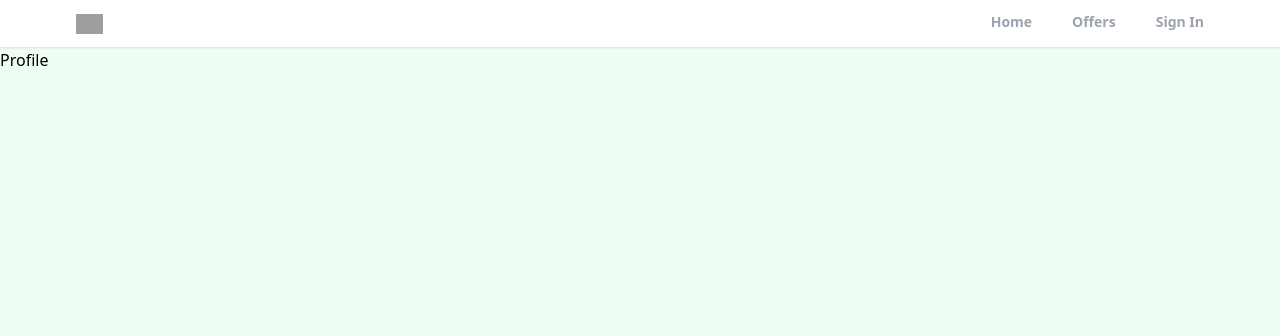
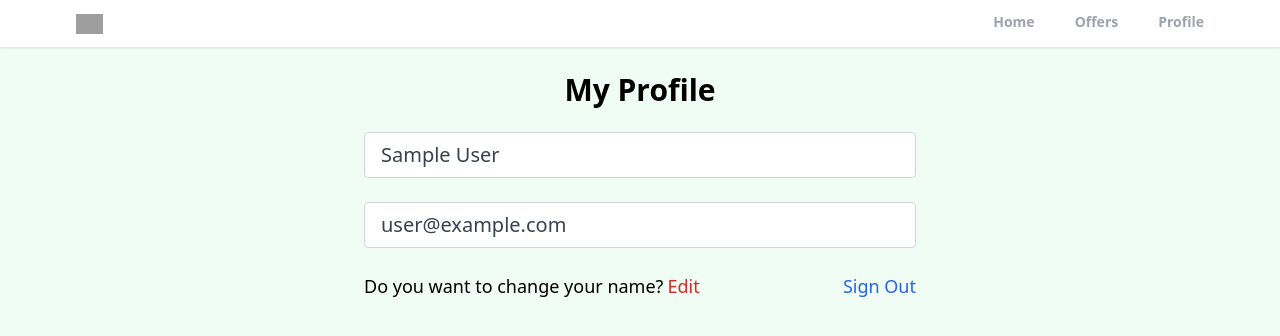
Before and after one commit to franciscusagnew/realtor_react_firebase_proj, a React (Create React App) app in the folder realtor-clone/: page /profile in a window 1280 px wide. Shown: the top 336 px of the page. Built offline with nearby package versions, Linux system fonts and the light colour scheme; no server answers; sample sign-in values are in the browser's storage; grey boxes are pictures that could not be loaded.

Commit message:
Added PrivateRoute and custom hook for Profile page and logging out

```diff
--- /dev/null
+++ b/package.json
@@ -0,0 +1,5 @@
+{
+  "dependencies": {
+    "firebase": "^11.0.1"
+  }
+}
--- a/realtor-clone/src/App.js
+++ b/realtor-clone/src/App.js
@@ -1,10 +1,11 @@
 import { BrowserRouter as Router, Routes, Route } from "react-router-dom"
 import Home from "./pages/Home";
+import Profile from "./pages/Profile";
+import SignIn from "./pages/SignIn";
+import SignUp from "./pages/SignUp";
+import PrivateRoute from "./components/PrivateRoute";
+import ForgotPassword from "./pages/ForgotPassword";
 import Offers from "./pages/Offers";
-import ForgotPassword from "./pages/ForgotPassword";
-import Profile from "./pages/Profile";
-import SignUp from "./pages/SignUp";
-import SignIn from "./pages/SignIn";
 import Header from "./components/Header";
 import { ToastContainer } from "react-toastify";
 import "react-toastify/dist/ReactToastify.css";
@@ -13,14 +14,16 @@ function App() {
     return (
 			<>
 				<Router>
-                <Header/>
+					<Header />
 					<Routes>
-                    <Route path='/' element={<Home/>} />
-                    <Route path='/profile' element={<Profile/>} />
-                    <Route path='/sign-in' element={<SignIn/>} />
-                    <Route path='/sign-up' element={<SignUp/>} />
-                    <Route path='/forgot-password' element={<ForgotPassword/>} />
-                    <Route path='/offers' element={<Offers/>} />
+						<Route path="/" element={<Home />} />
+						<Route path="/profile" element={<PrivateRoute />}>
+							<Route path="/profile" element={<Profile />} />
+						</Route>
+						<Route path="/sign-in" element={<SignIn />} />
+						<Route path="/sign-up" element={<SignUp />} />
+						<Route path="/forgot-password" element={<ForgotPassword />} />
+						<Route path="/offers" element={<Offers />} />
 					</Routes>
 				</Router>
 				<ToastContainer
--- a/realtor-clone/src/components/Header.jsx
+++ b/realtor-clone/src/components/Header.jsx
@@ -1,9 +1,22 @@
-import React from 'react'
-import { useLocation, useNavigate } from 'react-router';
+import { useEffect, useState } from "react";
+import { useLocation, useNavigate } from "react-router-dom";
+import { getAuth, onAuthStateChanged } from "firebase/auth";
 
 export default function Header() {
-    const location = useLocation()
-    const navigate = useNavigate()
+	const [pageState, setPageState] = useState("Sign In");
+	const location = useLocation();
+	const navigate = useNavigate();
+	const auth = getAuth();
+
+	useEffect(() => {
+		onAuthStateChanged(auth, (user) => {
+			if (user) {
+				setPageState("Profile");
+			} else {
+				setPageState("Sign In");
+			}
+		});
+	}, [auth]);
 
 	// console.log(location.pathname)
 	function pathMatchRoute(route) {
@@ -12,7 +25,7 @@ export default function Header() {
 		}
 	}
 	return (
-			<div className="bg-white border-b shadow-sm sticky top-0 z-50">
+		<div className="bg-white border-b shadow-sm sticky top-0 z-40">
 			<header className="flex justify-between items-center px-3 max-w-6xl mx-auto">
 				<div>
 					<img
@@ -42,11 +55,12 @@ export default function Header() {
 						</li>
 						<li
 							className={`cursor-pointer py-3 text-sm font-semibold text-gray-400 border-b-[3px] border-b-transparent ${
-									pathMatchRoute("/sign-in") && "text-black border-b-red-500"
+								(pathMatchRoute("/sign-in") || pathMatchRoute("/profile")) &&
+								"text-black border-b-red-500"
 							}`}
-								onClick={() => navigate("/sign-in")}
+							onClick={() => navigate("/profile")}
 						>
-								Sign In
+							{pageState}
 						</li>
 					</ul>
 				</div>
--- /dev/null
+++ b/realtor-clone/src/components/PrivateRoute.jsx
@@ -0,0 +1,14 @@
+import React from "react";
+import { Navigate, Outlet } from "react-router";
+import {useAuthStatus} from "../hooks/useAuthStatus";
+
+export default function PrivateRoute() {
+    // const loggedIn = false;
+    const { loggedIn, loading } = useAuthStatus();
+
+    if (loading) {
+        return <h3>Loading...</h3>
+    }
+
+    return loggedIn ? <Outlet/> : <Navigate to="/sign-in"/>;
+}
--- a/realtor-clone/src/components/Toast.jsx
+++ /dev/null
@@ -1,14 +0,0 @@
-import { ToastContainer, toast } from "react-toastify";
-import "react-toastify/dist/ReactToastify.css";
-
-import React from 'react'
-
-export default function Toast() {
-    const notify = () => toast("Wow so easy!");
-    return (
-        <div>
-            <button onClick={notify}>Notify!</button>
-            <ToastContainer />
-        </div>
-    );
-}
--- /dev/null
+++ b/realtor-clone/src/hooks/useAuthStatus.jsx
@@ -0,0 +1,19 @@
+import { useEffect, useState } from "react";
+import { getAuth, onAuthStateChanged } from "firebase/auth";
+
+export function useAuthStatus() {
+    const [loggedIn, setLoggedIn] = useState(false);
+    const [loading, setLoading] = useState(true);
+
+    useEffect(() => {
+        const auth = getAuth()
+        onAuthStateChanged(auth, (user) => {
+            if (user) {
+                setLoggedIn(true);
+            }
+            setLoading(false);
+        });
+    }, []);
+
+	return {loggedIn, loading};
+}
--- a/realtor-clone/src/pages/ForgotPassword.jsx
+++ b/realtor-clone/src/pages/ForgotPassword.jsx
@@ -1,13 +1,27 @@
-import React, { useState } from "react";
+import { getAuth, sendPasswordResetEmail } from "firebase/auth";
+import { useState } from "react";
 import { Link } from "react-router-dom";
+import { toast } from "react-toastify";
 import OAuth from "../components/OAuth";
 
 export default function ForgotPassword() {
-	const [email, setEmail] = useState('');
+	const [email, setEmail] = useState("");
 
 	function onChange(e) {
 		// console.log(e.target.value);
 		setEmail(e.target.value);
+	}
+
+	async function onSubmit(e) {
+		e.preventDefault();
+		try {
+			const auth = getAuth();
+			await sendPasswordResetEmail(auth, email);
+			// console.log("Reset password email was sent.");
+			toast.success("Reset password email was sent.");
+		} catch (e) {
+			toast.error("Could not send reset password!");
+		}
 	}
 
 	return (
@@ -22,7 +36,7 @@ export default function ForgotPassword() {
 					/>
 				</div>
 				<div className="w-full md:w-[67%] lg:w-[40%] lg:ml-20">
-					<form>
+					<form onSubmit={onSubmit}>
 						<input
 							className="w-full px-4 py-2 text-xl text-gray-700 bg-white border-grey-300 rounded transition ease-in-out mb-6"
 							type="email"
--- a/realtor-clone/src/pages/Profile.jsx
+++ b/realtor-clone/src/pages/Profile.jsx
@@ -1,7 +1,60 @@
-import React from 'react'
+import { useState } from "react";
+import { getAuth } from "firebase/auth";
+import { useNavigate } from "react-router";
 
 export default function Profile() {
-  return (
-    <div>Profile</div>
-  )
+    const auth = getAuth();
+    const navigate = useNavigate();
+
+	const [formData, setFormData] = useState({
+		// name: "Franciscus Agnew",
+		// email: "franciscusagnew@gmail.com",
+		name: auth.currentUser.displayName,
+		email: auth.currentUser.email,
+	});
+    const { name, email } = formData;
+
+    function onLogout() {
+        auth.signOut();
+        navigate("/");
+    }
+
+	return (
+		<>
+			<section className="max-w-6xl mx-auto flex justify-center items-center flex-col">
+				<h1 className="text-3xl text-center mt-6 font-bold">My Profile</h1>
+				<div className="w-full md:w-[50%] mt-6 px-3">
+					<form>
+						<input
+							className="mb-6 w-full px-4 py-2 text-xl text-gray-700 bg-white border border-gray-300 rounded transition ease-in-out"
+							type="text"
+							id="name"
+							value={name}
+							disabled
+						/>
+
+						<input
+							className="mb-6 w-full px-4 py-2 text-xl text-gray-700 bg-white border border-gray-300 rounded transition ease-in-out"
+							type="email"
+							id="email"
+							value={email}
+							disabled
+						/>
+
+						<div className="flex justify-between whitespace-nowrap text-sm sm:text-lg mb-6">
+							<p className="flex items-center">
+								Do you want to change your name?
+								<span className="text-red-600 hover:text-red-700 transition ease-in-out duration-200 cursor-pointer ml-1">
+									Edit
+								</span>
+							</p>
+							<p className="text-blue-600 hover:text-blue-800 transition duration-200 ease-in-out cursor-pointer" onClick={onLogout}>
+								Sign Out
+							</p>
+						</div>
+					</form>
+				</div>
+			</section>
+		</>
+	);
 }
--- a/realtor-clone/src/pages/SignIn.jsx
+++ b/realtor-clone/src/pages/SignIn.jsx
@@ -1,10 +1,9 @@
-import React, { useState } from 'react'
+import { useState } from "react";
 import { AiFillEyeInvisible, AiFillEye } from "react-icons/ai";
-import { Link } from 'react-router-dom';
-import OAuth from '../components/OAuth';
+import { Link, useNavigate } from "react-router-dom";
+import OAuth from "../components/OAuth";
 import { signInWithEmailAndPassword, getAuth } from "firebase/auth";
 import { toast } from "react-toastify";
-import { useNavigate } from "react-router-dom";
 
 export default function SignIn() {
 	const [showPassword, setShowPassword] = useState(false);
@@ -21,7 +20,7 @@ export default function SignIn() {
 		setFormData((prevState) => ({
 			...prevState,
 			[e.target.id]: e.target.value,
-        }))
+		}));
 	}
 
 	async function onSubmit(e) {
@@ -29,7 +28,11 @@ export default function SignIn() {
 
 		try {
 			const auth = getAuth();
-            const userCredentials = await signInWithEmailAndPassword(auth, email, password);
+			const userCredentials = await signInWithEmailAndPassword(
+				auth,
+				email,
+				password
+			);
 
 			if (userCredentials.user) {
 				navigate("/");
@@ -51,7 +54,7 @@ export default function SignIn() {
 					/>
 				</div>
 				<div className="w-full md:w-[67%] lg:w-[40%] lg:ml-20">
-						<form onClick={onSubmit}>
+					<form onSubmit={onSubmit}>
 						<input
 							className="w-full px-4 py-2 text-xl text-gray-700 bg-white border-grey-300 rounded transition ease-in-out mb-6"
 							type="email"
--- a/realtor-clone/src/pages/SignUp.jsx
+++ b/realtor-clone/src/pages/SignUp.jsx
@@ -1,4 +1,4 @@
-import React, { useState } from "react";
+import { useState } from "react";
 import { AiFillEyeInvisible, AiFillEye } from "react-icons/ai";
 import { Link } from "react-router-dom";
 import OAuth from "../components/OAuth";
```
Also changed, not shown: 1 other file (tests, documents, lock files or other folders). Lines whose indentation alone changed are shown as unchanged.
